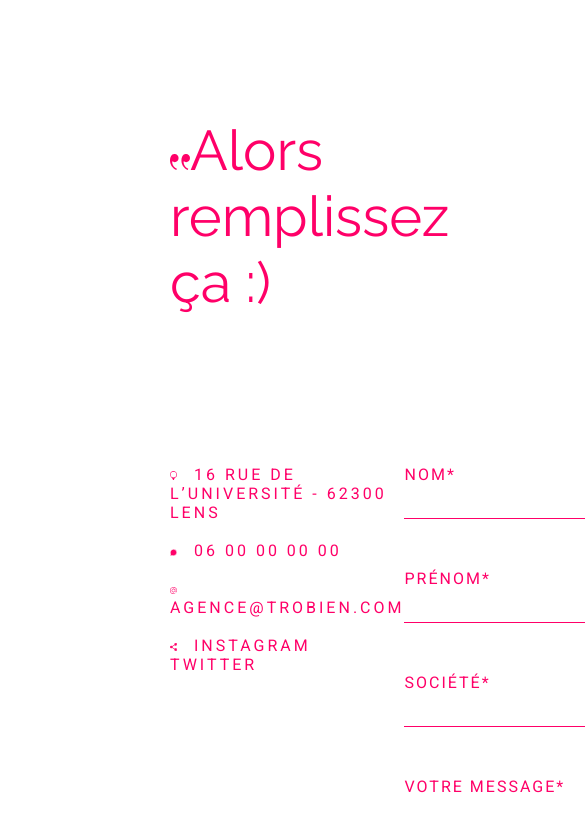
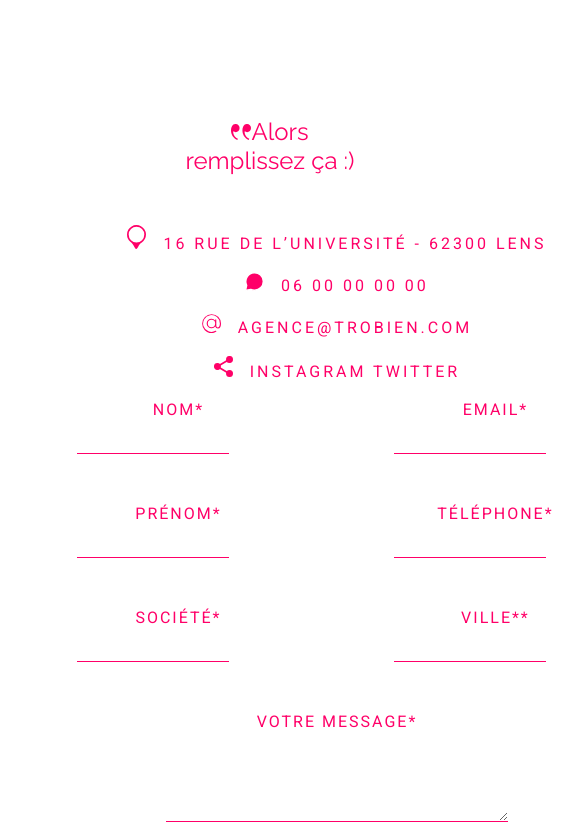
Before and after one commit to Neliiad/trobien, a website: page index.html in a window 390 px wide. Shown: the part 2985-3824 px from the top of the page, 585 px wide, since content can reach past the window. Drawn offline with Linux system fonts and the light colour scheme.

Commit message:
first commit

```diff
--- a/assets/scss/element/contact.scss
+++ b/assets/scss/element/contact.scss
@@ -9,6 +9,10 @@
         @media (min-width: 480px) and (max-width: 780px){
           text-align: center;
         }
+
+        @media (max-width: 480px){
+          text-align: center;
+      }
     }
 
     &__main-title{
@@ -27,6 +31,15 @@
 
 
         }
+
+        @media (max-width: 480px){
+          text-align: center;
+
+          h1{
+            font-size: 1.5rem;
+
+        }
+      }
     }
 
     &__grid{
@@ -44,6 +57,15 @@
         grid-template-rows: auto;
 
       }
+
+      @media (max-width: 480px){
+        text-align: center;
+        display: grid;
+          margin-top: 50px;
+          margin-left: 0px;
+        grid-template-columns: 1fr ;
+        grid-template-rows: auto;
+    }
     }
 
 
@@ -94,6 +116,22 @@
 
       }
 
+      @media (max-width: 480px){
+        input{
+          margin-right: 50px;
+          border: solid 1px #FF0068;
+          border-top:none;
+          border-left:none;
+          border-right:none;
+          margin-bottom: 50px;
+          padding-right: 50px;
+          width: 100px;
+          padding-top: 15px;
+          outline-style: none;
+          font-size: 1rem;
+      }
+    }
+
     }
 
     &__message{
@@ -114,6 +152,21 @@
             outline-style: none;
             font-size: 1rem;
             font-family: "Roboto";
+        }
+
+        @media (max-width: 480px){
+          textarea{
+            border: solid 1px #FF0068;
+            border-top:none;
+            border-left:none;
+            border-right:none;
+            padding-right: 90px;
+            width: 250px;
+            padding-top: 50px;
+            outline-style: none;
+            font-size: 1rem;
+            font-family: "Roboto";
+        }
         }
     }
 
@@ -146,9 +199,15 @@
 
 
           }
+
+          @media (max-width: 480px){
+            textarea{
+              margin-left: 25%;
+          }
         }
     }
 
+}
 }
 
 .Contact .scroll-part{
```
Also changed, not shown: assets/css/styles.css, 1 other file.
